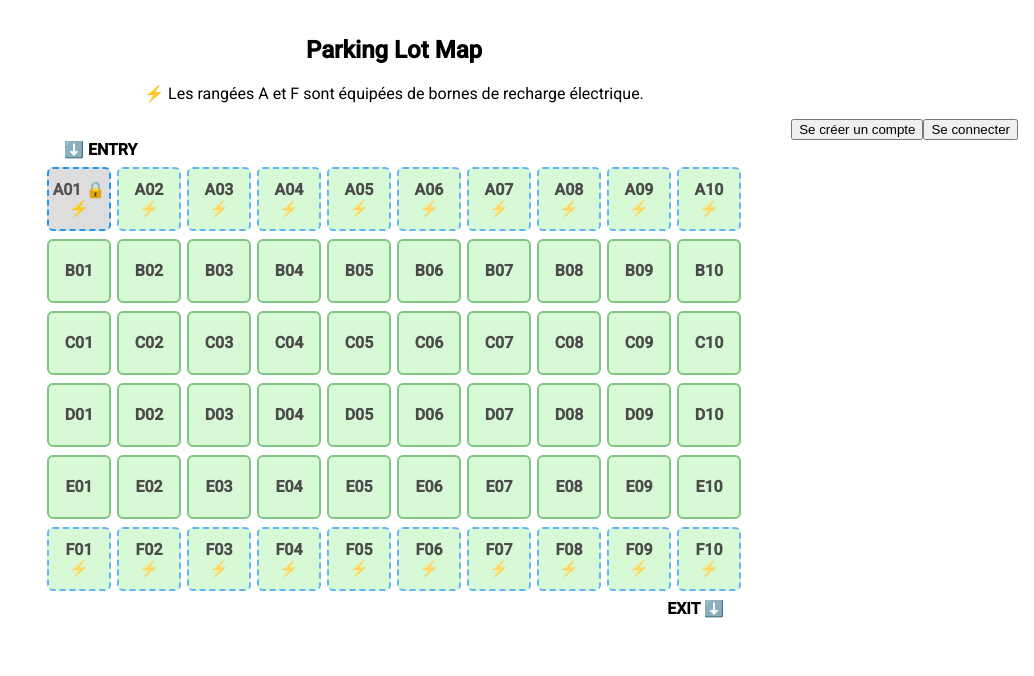
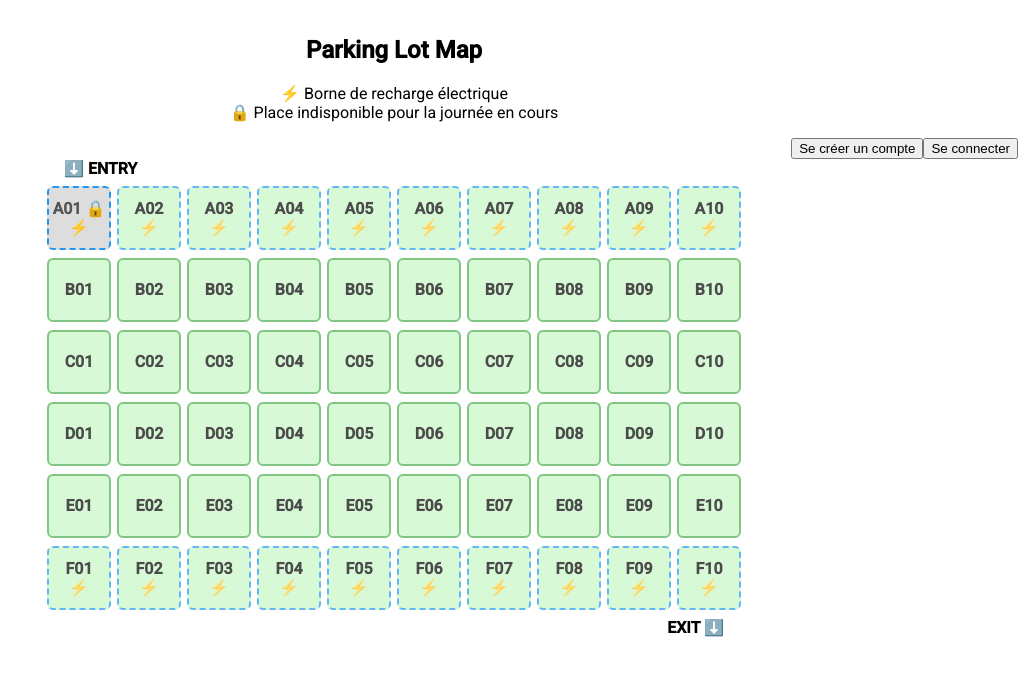
Before and after one commit to ari1008/AFNM_Heuristiques, an Angular app in the folder frontend/: page / in a window 1280 px wide. Shown: the top 676 px of the page, without its empty margins (246-1280 px from the left). Built offline with nearby package versions, Linux system fonts and the light colour scheme.

Commit message:
Add legend to explain reserved and charging station icons

```diff
--- a/frontend/src/app/parking-lot/parking-lot.component.html
+++ b/frontend/src/app/parking-lot/parking-lot.component.html
@@ -1,11 +1,13 @@
-<div class="container">
+<div class="container" xmlns="http://www.w3.org/1999/html">
   <h2>Parking Lot Map</h2>
 
-  <p class="info-electric">
-    ⚡ Les rangées A et F sont équipées de bornes de recharge électrique.
+  <p *ngIf="isLoggedIn">email: {{ userEmail }} | rôle: {{ role }}</p>
+
+  <p>
+    ⚡ Borne de recharge électrique
+    <br>
+    🔒 Place indisponible pour la journée en cours
   </p>
-
-  <p *ngIf="isLoggedIn">email: {{ userEmail }} | rôle: {{ role }}</p>
 
   <div style="text-align: right;" *ngIf="isLoggedIn">
     <button (click)="logout()">Se déconnecter</button>
@@ -20,7 +22,7 @@
     <div class="entry-label">⬇️ ENTRY</div>
   </div>
 
-  <!-- Grille du parking -->
+  <!-- Parking grid -->
   <div *ngFor="let row of rows" class="row">
     <ng-container *ngFor="let col of columns">
       <ng-container *ngIf="!getSlot(row, col).occupied; else occupiedSlot">
```
